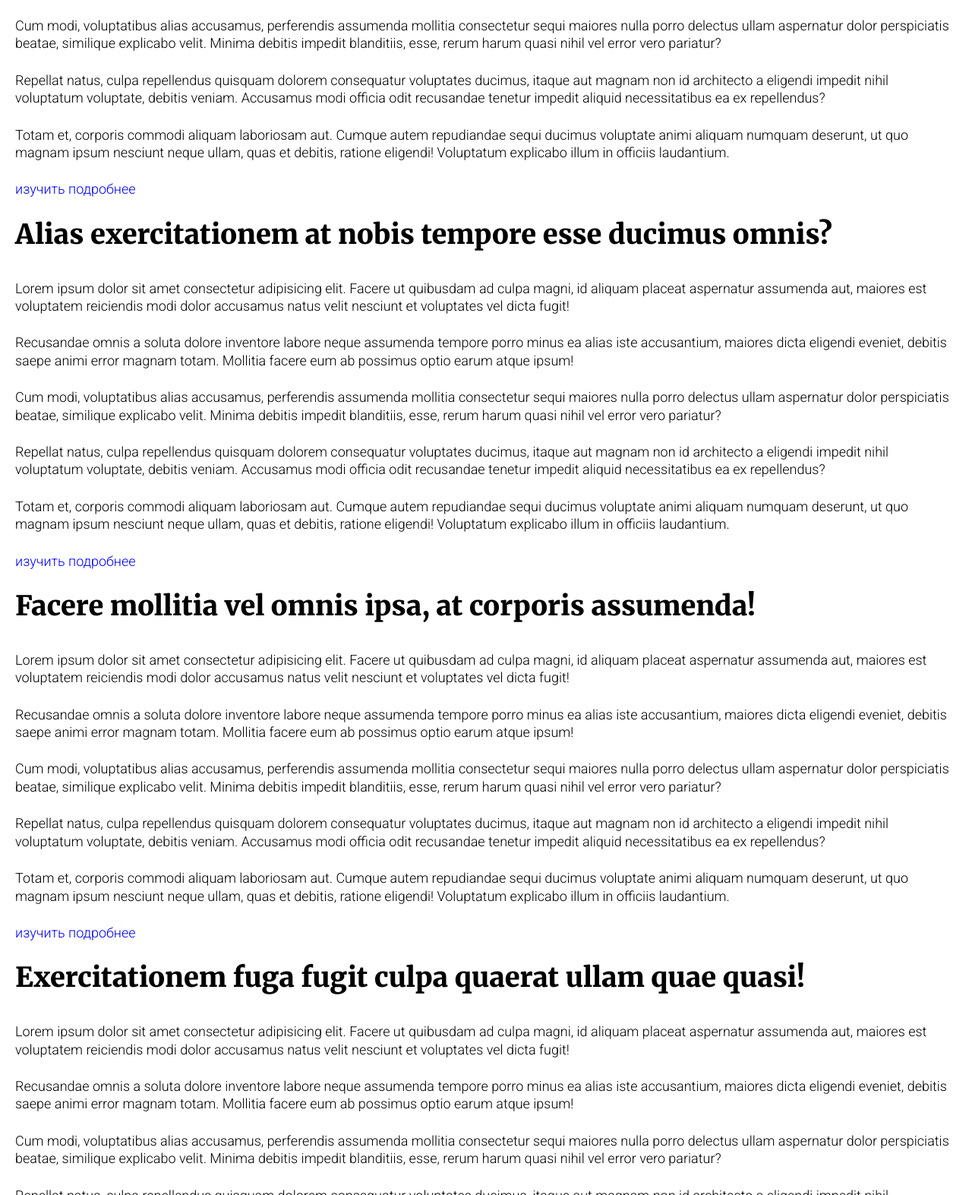
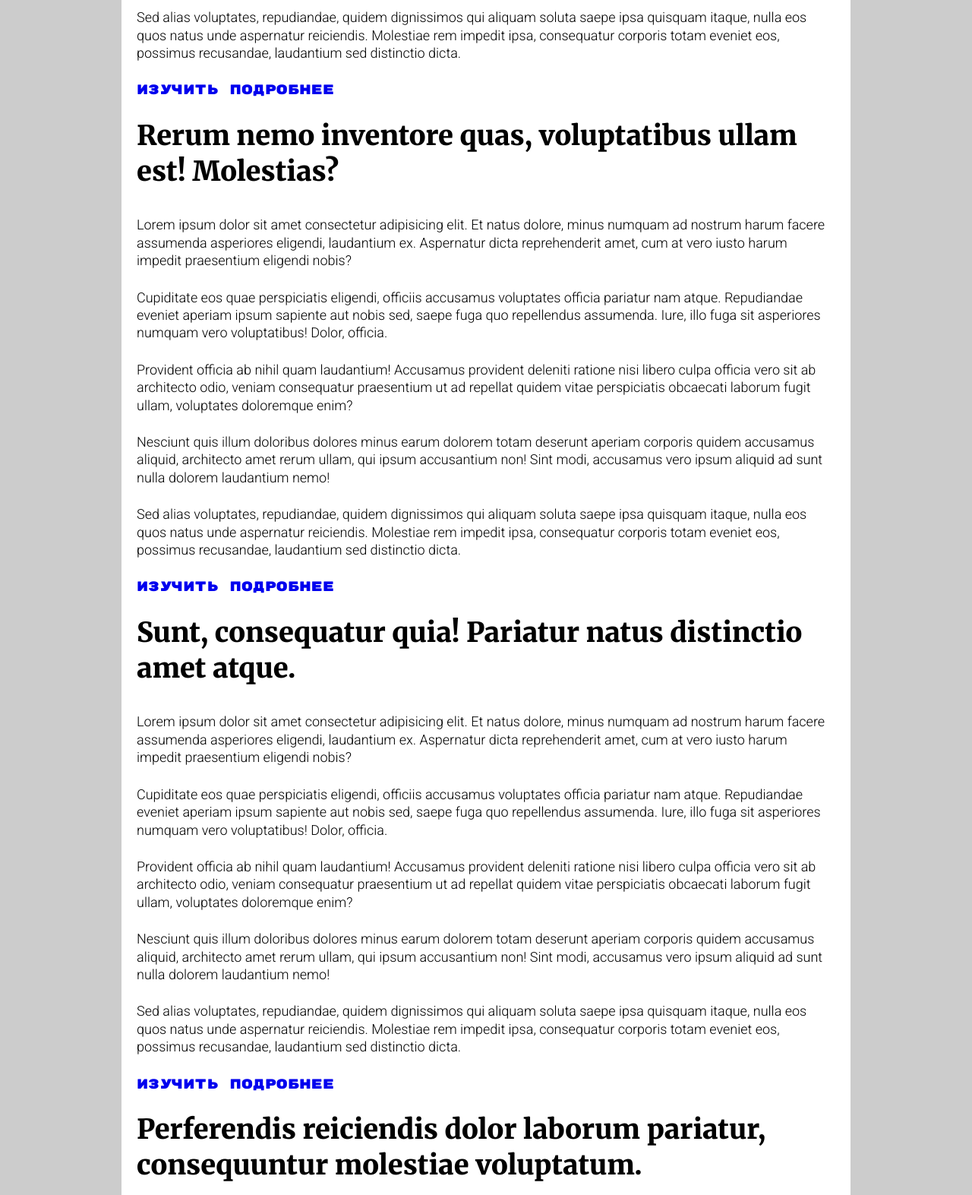
Before and after one commit to barinvad/Step10-Fonts, a plain HTML site: page index.html in a window 1280 px wide. Shown: the part 1227-2800 px from the top of the page at 76% size. Drawn offline with Linux system fonts and the light colour scheme.

Commit message:
Add files via upload

```diff
--- a/index.html
+++ b/index.html
@@ -3,70 +3,85 @@
 <head>
     <meta charset="UTF-8">
     <meta name="viewport" content="width=device-width, initial-scale=1.0">
-    <title>Изучаем шрифты | FONTS</title>
+    <title>Изучаем шрифты | Fonts </title>
     <link rel="preconnect" href="https://fonts.googleapis.com">
     <link rel="preconnect" href="https://fonts.gstatic.com" crossorigin>
     <link href="https://fonts.googleapis.com/css2?family=Merriweather:wght@900&display=swap" rel="stylesheet">
     <link rel="preconnect" href="https://fonts.googleapis.com">
     <link rel="preconnect" href="https://fonts.gstatic.com" crossorigin>
-    <link href="https://fonts.googleapis.com/css2?family=Merriweather:wght@900&family=Roboto:wght@300&display=swap" rel="stylesheet">
+    <link href="https://fonts.googleapis.com/css2?family=Roboto:wght@300&display=swap" rel="stylesheet">
+    <link rel="preconnect" href="https://fonts.googleapis.com">
+    <link rel="preconnect" href="https://fonts.gstatic.com" crossorigin>
+    <link href="https://fonts.googleapis.com/css2?family=Pacifico&display=swap"     rel="stylesheet">
+    <link rel="preconnect" href="https://fonts.googleapis.com">
+    <link rel="preconnect" href="https://fonts.gstatic.com" crossorigin>
+    <link href="https://fonts.googleapis.com/css2?family=Rubik+Mono+One&display=swap" rel="stylesheet">
+    <script src="https://kit.fontawesome.com/02902f4142.js" crossorigin="anonymous"></script>
+    <!-- add favicon -->
+    <link rel="icon" href="favicon/cat.png" type="image/x-icon">
+    <link rel="shortcut icon" href="favicon/cat.png" type="image/x-icon">
     <link rel="stylesheet" href="main.css">
 </head>
 <body>
     <div class="wrapper">
-        <h1>Lorem ipsum dolor sit amet consectetur adipisicing elit.</h1>
-        <p>Lorem ipsum dolor sit amet consectetur adipisicing elit. Facere ut quibusdam ad culpa magni, id aliquam placeat aspernatur assumenda aut, maiores est voluptatem reiciendis modi dolor accusamus natus velit nesciunt et voluptates vel dicta fugit!</p>
-        <p>Recusandae omnis a soluta dolore inventore labore neque assumenda tempore porro minus ea alias iste accusantium, maiores dicta eligendi eveniet, debitis saepe animi error magnam totam. Mollitia facere eum ab possimus optio earum atque ipsum!</p>
-        <p>Cum modi, voluptatibus alias accusamus, perferendis assumenda mollitia consectetur sequi maiores nulla porro delectus ullam aspernatur dolor perspiciatis beatae, similique explicabo velit. Minima debitis impedit blanditiis, esse, rerum harum quasi nihil vel error vero pariatur?</p>
-        <p>Repellat natus, culpa repellendus quisquam dolorem consequatur voluptates ducimus, itaque aut magnam non id architecto a eligendi impedit nihil voluptatum voluptate, debitis veniam. Accusamus modi officia odit recusandae tenetur impedit aliquid necessitatibus ea ex repellendus?</p>
-        <p>Totam et, corporis commodi aliquam laboriosam aut. Cumque autem repudiandae sequi ducimus voluptate animi aliquam numquam deserunt, ut quo magnam ipsum nesciunt neque ullam, quas et debitis, ratione eligendi! Voluptatum explicabo illum in officiis laudantium.</p>
+        <!-- h$*6>lorem8 -->
+        <h1 class="merriweather-black">Lorem ipsum dolor sit amet consectetur adipisicing elit.</h1>
+        <p>Lorem ipsum dolor sit amet consectetur adipisicing elit. Et natus dolore, minus numquam ad nostrum harum facere assumenda asperiores eligendi, laudantium ex. Aspernatur dicta reprehenderit amet, cum at vero iusto harum impedit praesentium eligendi nobis?</p>
+        <p class="pacifico-regular">Cupiditate eos quae perspiciatis eligendi, officiis accusamus voluptates officia pariatur nam atque. Repudiandae eveniet aperiam ipsum sapiente aut nobis sed, saepe fuga quo repellendus assumenda. Iure, illo fuga sit asperiores numquam vero voluptatibus! Dolor, officia.</p>
+        <p>Provident officia ab nihil quam laudantium! Accusamus provident deleniti ratione nisi libero culpa officia vero sit ab architecto odio, veniam consequatur praesentium ut ad repellat quidem vitae perspiciatis obcaecati laborum fugit ullam, voluptates doloremque enim?</p>
+        <p>Nesciunt quis illum doloribus dolores minus earum dolorem totam deserunt aperiam corporis quidem accusamus aliquid, architecto amet rerum ullam, qui ipsum accusantium non! Sint modi, accusamus vero ipsum aliquid ad sunt nulla dolorem laudantium nemo!</p>
+        <p>Sed alias voluptates, repudiandae, quidem dignissimos qui aliquam soluta saepe ipsa quisquam itaque, nulla eos quos natus unde aspernatur reiciendis. Molestiae rem impedit ipsa, consequatur corporis totam eveniet eos, possimus recusandae, laudantium sed distinctio dicta.</p>
+
+            <a href="#" class="link_mi">
+                <p>Изучить подробнее</p>
+                <i class="fa-brands fa-telegram telega-icon fa-beat"></i>
+            </a>
+
+
+        <h2>Odio officiis odit architecto laboriosam dignissimos officia magni.</h2>
+        <p>Lorem ipsum dolor sit amet consectetur adipisicing elit. Et natus dolore, minus numquam ad nostrum harum facere assumenda asperiores eligendi, laudantium ex. Aspernatur dicta reprehenderit amet, cum at vero iusto harum impedit praesentium eligendi nobis?</p>
+        <p>Cupiditate eos quae perspiciatis eligendi, officiis accusamus voluptates officia pariatur nam atque. Repudiandae eveniet aperiam ipsum sapiente aut nobis sed, saepe fuga quo repellendus assumenda. Iure, illo fuga sit asperiores numquam vero voluptatibus! Dolor, officia.</p>
+        <p>Provident officia ab nihil quam laudantium! Accusamus provident deleniti ratione nisi libero culpa officia vero sit ab architecto odio, veniam consequatur praesentium ut ad repellat quidem vitae perspiciatis obcaecati laborum fugit ullam, voluptates doloremque enim?</p>
+        <p>Nesciunt quis illum doloribus dolores minus earum dolorem totam deserunt aperiam corporis quidem accusamus aliquid, architecto amet rerum ullam, qui ipsum accusantium non! Sint modi, accusamus vero ipsum aliquid ad sunt nulla dolorem laudantium nemo!</p>
+        <p>Sed alias voluptates, repudiandae, quidem dignissimos qui aliquam soluta saepe ipsa quisquam itaque, nulla eos quos natus unde aspernatur reiciendis. Molestiae rem impedit ipsa, consequatur corporis totam eveniet eos, possimus recusandae, laudantium sed distinctio dicta.</p>
         <a href="#">
-            изучить подробнее
+            Изучить подробнее
         </a>
-        <h2>Harum alias repellendus libero atque totam sunt reprehenderit.</h2>
-        <p>Lorem ipsum dolor sit amet consectetur adipisicing elit. Facere ut quibusdam ad culpa magni, id aliquam placeat aspernatur assumenda aut, maiores est voluptatem reiciendis modi dolor accusamus natus velit nesciunt et voluptates vel dicta fugit!</p>
-        <p>Recusandae omnis a soluta dolore inventore labore neque assumenda tempore porro minus ea alias iste accusantium, maiores dicta eligendi eveniet, debitis saepe animi error magnam totam. Mollitia facere eum ab possimus optio earum atque ipsum!</p>
-        <p>Cum modi, voluptatibus alias accusamus, perferendis assumenda mollitia consectetur sequi maiores nulla porro delectus ullam aspernatur dolor perspiciatis beatae, similique explicabo velit. Minima debitis impedit blanditiis, esse, rerum harum quasi nihil vel error vero pariatur?</p>
-        <p>Repellat natus, culpa repellendus quisquam dolorem consequatur voluptates ducimus, itaque aut magnam non id architecto a eligendi impedit nihil voluptatum voluptate, debitis veniam. Accusamus modi officia odit recusandae tenetur impedit aliquid necessitatibus ea ex repellendus?</p>
-        <p>Totam et, corporis commodi aliquam laboriosam aut. Cumque autem repudiandae sequi ducimus voluptate animi aliquam numquam deserunt, ut quo magnam ipsum nesciunt neque ullam, quas et debitis, ratione eligendi! Voluptatum explicabo illum in officiis laudantium.</p>
+        <h3 class="merriweather-black">Rerum nemo inventore quas, voluptatibus ullam est! Molestias?</h3>
+        <p>Lorem ipsum dolor sit amet consectetur adipisicing elit. Et natus dolore, minus numquam ad nostrum harum facere assumenda asperiores eligendi, laudantium ex. Aspernatur dicta reprehenderit amet, cum at vero iusto harum impedit praesentium eligendi nobis?</p>
+        <p>Cupiditate eos quae perspiciatis eligendi, officiis accusamus voluptates officia pariatur nam atque. Repudiandae eveniet aperiam ipsum sapiente aut nobis sed, saepe fuga quo repellendus assumenda. Iure, illo fuga sit asperiores numquam vero voluptatibus! Dolor, officia.</p>
+        <p>Provident officia ab nihil quam laudantium! Accusamus provident deleniti ratione nisi libero culpa officia vero sit ab architecto odio, veniam consequatur praesentium ut ad repellat quidem vitae perspiciatis obcaecati laborum fugit ullam, voluptates doloremque enim?</p>
+        <p>Nesciunt quis illum doloribus dolores minus earum dolorem totam deserunt aperiam corporis quidem accusamus aliquid, architecto amet rerum ullam, qui ipsum accusantium non! Sint modi, accusamus vero ipsum aliquid ad sunt nulla dolorem laudantium nemo!</p>
+        <p>Sed alias voluptates, repudiandae, quidem dignissimos qui aliquam soluta saepe ipsa quisquam itaque, nulla eos quos natus unde aspernatur reiciendis. Molestiae rem impedit ipsa, consequatur corporis totam eveniet eos, possimus recusandae, laudantium sed distinctio dicta.</p>
         <a href="#">
-            изучить подробнее
+            Изучить подробнее
         </a>
-        <h3>Ipsum id nam consequatur ratione, at assumenda maxime.</h3>
-        <p>Lorem ipsum dolor sit amet consectetur adipisicing elit. Facere ut quibusdam ad culpa magni, id aliquam placeat aspernatur assumenda aut, maiores est voluptatem reiciendis modi dolor accusamus natus velit nesciunt et voluptates vel dicta fugit!</p>
-        <p>Recusandae omnis a soluta dolore inventore labore neque assumenda tempore porro minus ea alias iste accusantium, maiores dicta eligendi eveniet, debitis saepe animi error magnam totam. Mollitia facere eum ab possimus optio earum atque ipsum!</p>
-        <p>Cum modi, voluptatibus alias accusamus, perferendis assumenda mollitia consectetur sequi maiores nulla porro delectus ullam aspernatur dolor perspiciatis beatae, similique explicabo velit. Minima debitis impedit blanditiis, esse, rerum harum quasi nihil vel error vero pariatur?</p>
-        <p>Repellat natus, culpa repellendus quisquam dolorem consequatur voluptates ducimus, itaque aut magnam non id architecto a eligendi impedit nihil voluptatum voluptate, debitis veniam. Accusamus modi officia odit recusandae tenetur impedit aliquid necessitatibus ea ex repellendus?</p>
-        <p>Totam et, corporis commodi aliquam laboriosam aut. Cumque autem repudiandae sequi ducimus voluptate animi aliquam numquam deserunt, ut quo magnam ipsum nesciunt neque ullam, quas et debitis, ratione eligendi! Voluptatum explicabo illum in officiis laudantium.</p>
+        <h4>Sunt, consequatur quia! Pariatur natus distinctio amet atque.</h4>
+        <p>Lorem ipsum dolor sit amet consectetur adipisicing elit. Et natus dolore, minus numquam ad nostrum harum facere assumenda asperiores eligendi, laudantium ex. Aspernatur dicta reprehenderit amet, cum at vero iusto harum impedit praesentium eligendi nobis?</p>
+        <p>Cupiditate eos quae perspiciatis eligendi, officiis accusamus voluptates officia pariatur nam atque. Repudiandae eveniet aperiam ipsum sapiente aut nobis sed, saepe fuga quo repellendus assumenda. Iure, illo fuga sit asperiores numquam vero voluptatibus! Dolor, officia.</p>
+        <p>Provident officia ab nihil quam laudantium! Accusamus provident deleniti ratione nisi libero culpa officia vero sit ab architecto odio, veniam consequatur praesentium ut ad repellat quidem vitae perspiciatis obcaecati laborum fugit ullam, voluptates doloremque enim?</p>
+        <p>Nesciunt quis illum doloribus dolores minus earum dolorem totam deserunt aperiam corporis quidem accusamus aliquid, architecto amet rerum ullam, qui ipsum accusantium non! Sint modi, accusamus vero ipsum aliquid ad sunt nulla dolorem laudantium nemo!</p>
+        <p>Sed alias voluptates, repudiandae, quidem dignissimos qui aliquam soluta saepe ipsa quisquam itaque, nulla eos quos natus unde aspernatur reiciendis. Molestiae rem impedit ipsa, consequatur corporis totam eveniet eos, possimus recusandae, laudantium sed distinctio dicta.</p>
         <a href="#">
-            изучить подробнее
+            Изучить подробнее
         </a>
-        <h4>Alias exercitationem at nobis tempore esse ducimus omnis?</h4>
-        <p>Lorem ipsum dolor sit amet consectetur adipisicing elit. Facere ut quibusdam ad culpa magni, id aliquam placeat aspernatur assumenda aut, maiores est voluptatem reiciendis modi dolor accusamus natus velit nesciunt et voluptates vel dicta fugit!</p>
-        <p>Recusandae omnis a soluta dolore inventore labore neque assumenda tempore porro minus ea alias iste accusantium, maiores dicta eligendi eveniet, debitis saepe animi error magnam totam. Mollitia facere eum ab possimus optio earum atque ipsum!</p>
-        <p>Cum modi, voluptatibus alias accusamus, perferendis assumenda mollitia consectetur sequi maiores nulla porro delectus ullam aspernatur dolor perspiciatis beatae, similique explicabo velit. Minima debitis impedit blanditiis, esse, rerum harum quasi nihil vel error vero pariatur?</p>
-        <p>Repellat natus, culpa repellendus quisquam dolorem consequatur voluptates ducimus, itaque aut magnam non id architecto a eligendi impedit nihil voluptatum voluptate, debitis veniam. Accusamus modi officia odit recusandae tenetur impedit aliquid necessitatibus ea ex repellendus?</p>
-        <p>Totam et, corporis commodi aliquam laboriosam aut. Cumque autem repudiandae sequi ducimus voluptate animi aliquam numquam deserunt, ut quo magnam ipsum nesciunt neque ullam, quas et debitis, ratione eligendi! Voluptatum explicabo illum in officiis laudantium.</p>
+        <h5>Perferendis reiciendis dolor laborum pariatur, consequuntur molestiae voluptatum.</h5>
+        <p>Lorem ipsum dolor sit amet consectetur adipisicing elit. Et natus dolore, minus numquam ad nostrum harum facere assumenda asperiores eligendi, laudantium ex. Aspernatur dicta reprehenderit amet, cum at vero iusto harum impedit praesentium eligendi nobis?</p>
+        <p>Cupiditate eos quae perspiciatis eligendi, officiis accusamus voluptates officia pariatur nam atque. Repudiandae eveniet aperiam ipsum sapiente aut nobis sed, saepe fuga quo repellendus assumenda. Iure, illo fuga sit asperiores numquam vero voluptatibus! Dolor, officia.</p>
+        <p>Provident officia ab nihil quam laudantium! Accusamus provident deleniti ratione nisi libero culpa officia vero sit ab architecto odio, veniam consequatur praesentium ut ad repellat quidem vitae perspiciatis obcaecati laborum fugit ullam, voluptates doloremque enim?</p>
+        <p>Nesciunt quis illum doloribus dolores minus earum dolorem totam deserunt aperiam corporis quidem accusamus aliquid, architecto amet rerum ullam, qui ipsum accusantium non! Sint modi, accusamus vero ipsum aliquid ad sunt nulla dolorem laudantium nemo!</p>
+        <p>Sed alias voluptates, repudiandae, quidem dignissimos qui aliquam soluta saepe ipsa quisquam itaque, nulla eos quos natus unde aspernatur reiciendis. Molestiae rem impedit ipsa, consequatur corporis totam eveniet eos, possimus recusandae, laudantium sed distinctio dicta.</p>
         <a href="#">
-            изучить подробнее
+            Изучить подробнее
         </a>
-        <h5>Facere mollitia vel omnis ipsa, at corporis assumenda!</h5>
-        <p>Lorem ipsum dolor sit amet consectetur adipisicing elit. Facere ut quibusdam ad culpa magni, id aliquam placeat aspernatur assumenda aut, maiores est voluptatem reiciendis modi dolor accusamus natus velit nesciunt et voluptates vel dicta fugit!</p>
-        <p>Recusandae omnis a soluta dolore inventore labore neque assumenda tempore porro minus ea alias iste accusantium, maiores dicta eligendi eveniet, debitis saepe animi error magnam totam. Mollitia facere eum ab possimus optio earum atque ipsum!</p>
-        <p>Cum modi, voluptatibus alias accusamus, perferendis assumenda mollitia consectetur sequi maiores nulla porro delectus ullam aspernatur dolor perspiciatis beatae, similique explicabo velit. Minima debitis impedit blanditiis, esse, rerum harum quasi nihil vel error vero pariatur?</p>
-        <p>Repellat natus, culpa repellendus quisquam dolorem consequatur voluptates ducimus, itaque aut magnam non id architecto a eligendi impedit nihil voluptatum voluptate, debitis veniam. Accusamus modi officia odit recusandae tenetur impedit aliquid necessitatibus ea ex repellendus?</p>
-        <p>Totam et, corporis commodi aliquam laboriosam aut. Cumque autem repudiandae sequi ducimus voluptate animi aliquam numquam deserunt, ut quo magnam ipsum nesciunt neque ullam, quas et debitis, ratione eligendi! Voluptatum explicabo illum in officiis laudantium.</p>
+        <h6>Sequi veritatis maxime ullam facere veniam, vel laborum?</h6>
+        <p>Lorem ipsum dolor sit amet consectetur adipisicing elit. Et natus dolore, minus numquam ad nostrum harum facere assumenda asperiores eligendi, laudantium ex. Aspernatur dicta reprehenderit amet, cum at vero iusto harum impedit praesentium eligendi nobis?</p>
+        <p>Cupiditate eos quae perspiciatis eligendi, officiis accusamus voluptates officia pariatur nam atque. Repudiandae eveniet aperiam ipsum sapiente aut nobis sed, saepe fuga quo repellendus assumenda. Iure, illo fuga sit asperiores numquam vero voluptatibus! Dolor, officia.</p>
+        <p>Provident officia ab nihil quam laudantium! Accusamus provident deleniti ratione nisi libero culpa officia vero sit ab architecto odio, veniam consequatur praesentium ut ad repellat quidem vitae perspiciatis obcaecati laborum fugit ullam, voluptates doloremque enim?</p>
+        <p>Nesciunt quis illum doloribus dolores minus earum dolorem totam deserunt aperiam corporis quidem accusamus aliquid, architecto amet rerum ullam, qui ipsum accusantium non! Sint modi, accusamus vero ipsum aliquid ad sunt nulla dolorem laudantium nemo!</p>
+        <p>Sed alias voluptates, repudiandae, quidem dignissimos qui aliquam soluta saepe ipsa quisquam itaque, nulla eos quos natus unde aspernatur reiciendis. Molestiae rem impedit ipsa, consequatur corporis totam eveniet eos, possimus recusandae, laudantium sed distinctio dicta.</p>
         <a href="#">
-            изучить подробнее
-        </a>
-        <h6>Exercitationem fuga fugit culpa quaerat ullam quae quasi!</h6>
-        <p>Lorem ipsum dolor sit amet consectetur adipisicing elit. Facere ut quibusdam ad culpa magni, id aliquam placeat aspernatur assumenda aut, maiores est voluptatem reiciendis modi dolor accusamus natus velit nesciunt et voluptates vel dicta fugit!</p>
-        <p>Recusandae omnis a soluta dolore inventore labore neque assumenda tempore porro minus ea alias iste accusantium, maiores dicta eligendi eveniet, debitis saepe animi error magnam totam. Mollitia facere eum ab possimus optio earum atque ipsum!</p>
-        <p>Cum modi, voluptatibus alias accusamus, perferendis assumenda mollitia consectetur sequi maiores nulla porro delectus ullam aspernatur dolor perspiciatis beatae, similique explicabo velit. Minima debitis impedit blanditiis, esse, rerum harum quasi nihil vel error vero pariatur?</p>
-        <p>Repellat natus, culpa repellendus quisquam dolorem consequatur voluptates ducimus, itaque aut magnam non id architecto a eligendi impedit nihil voluptatum voluptate, debitis veniam. Accusamus modi officia odit recusandae tenetur impedit aliquid necessitatibus ea ex repellendus?</p>
-        <p>Totam et, corporis commodi aliquam laboriosam aut. Cumque autem repudiandae sequi ducimus voluptate animi aliquam numquam deserunt, ut quo magnam ipsum nesciunt neque ullam, quas et debitis, ratione eligendi! Voluptatum explicabo illum in officiis laudantium.</p>
-        <a href="#">
-            изучить подробнее
+            Изучить подробнее
         </a>
     </div>
 </body>
--- a/main.css
+++ b/main.css
@@ -1,9 +1,15 @@
-@import url("");
-/*.merriweather-black {
+/* .merriweather-black {
     font-family: "Merriweather", serif;
     font-weight: 900;
     font-style: normal;
-}*/
+  } */
+
+.pacifico-regular {
+    font-family: "Pacifico", cursive;
+    font-weight: 400;
+    font-style: normal;
+  }
+
 
 *,
 *::after,
@@ -15,41 +21,63 @@
 }
 
 a{
-    /*color: inherit;*/
+    /* color: inherit; */
     text-decoration: none;
     display: inline-block;
+    margin-bottom: 25px;
+    font-family: "Rubik Mono One", monospace;
+    font-weight: 400;
+    font-style: normal;
+}
+
+.link_mi{
+    display: flex;
+    /* justify-content: center; */
+    align-items: center;
+}
+
+.link_mi p{
+    margin: 0 25px 0 0;
+}
+
+
+.telega-icon{
+    display: inline-block;
+    font-size: 300%;
+    color: #3c881b;
 }
 
 body{
     background-color: #ccc;
-    /*font-family: "Verdana", sans-serif;*/
-    font-family: "Roboto", sans-serif;
-    /*font-weight: 500;*/
-    font-weight: 300;
+    /* font-family: "Verdana", sans-serif; */
     font-size: 18px;
     line-height: calc(18px * 1.3);
-
+    /* font-weight: 500; */
+    font-family: "Roboto", sans-serif;
+    font-weight: 300;
 }
 
-h1,h2,h3,h4,h5,h6{
-    /*font-family: "Georgia", serif;*/
-    /*font-weight: 100;*/
+h1,
+h2,
+h3,
+h4,
+h5,
+h6{
+    /* font-family: "Georgia", serif; */
+    font-size: 36px;
+    line-height: calc(36px * 1.3);
+    margin: 0 0 35px 0;
+    /* font-weight: 100; */
     font-family: "Merriweather", serif;
     font-weight: 900;
-    font-size: 36px;
-    line-height:calc(36px * 1.3) ;
-    margin: 0 0 35px 0;
-    /*margin-bottom: 35px;*/
-
 }
 
-p,
-a{
+p{
     margin: 0 0 25px 0;
 }
 
 .wrapper{
-    min-width: 960px;
+    max-width: 960px;
     margin: 25px auto;
     background-color: #fff;
     padding: 20px;
```
Also changed, not shown: favicon/cat.png (added), favicon/free-icon-kitten-11900877.png (added).
